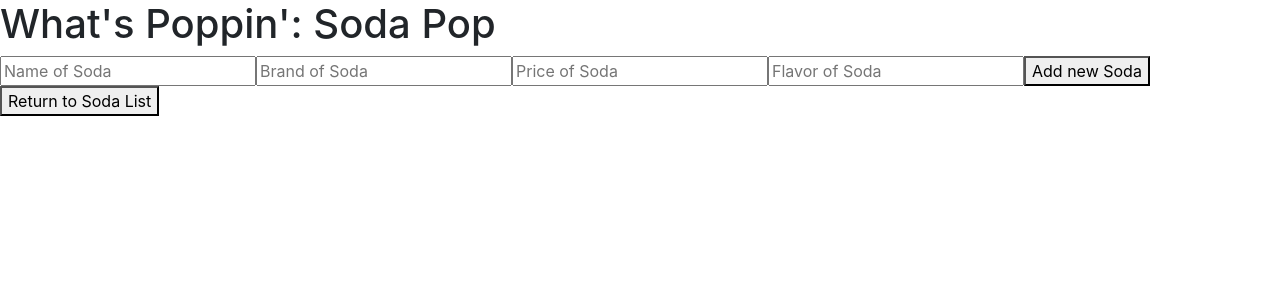
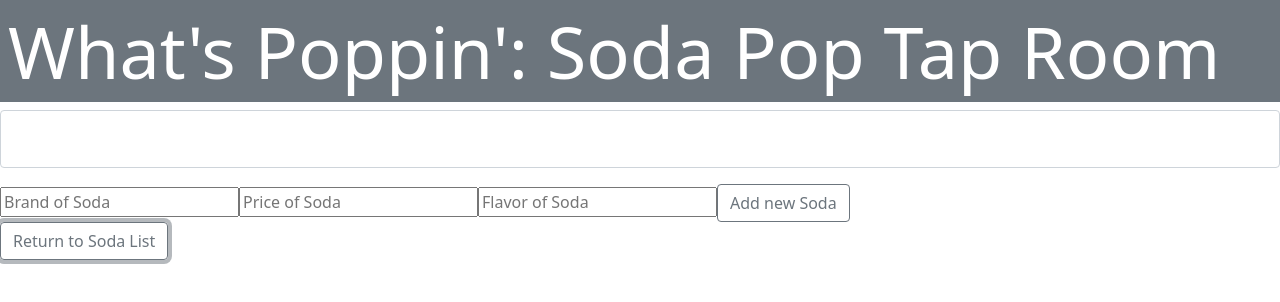
Before and after one commit to ebezjian/sodaroom-redux, a React (Create React App) app: page / in a window 1280 px wide. Both pictures are taken after a click on the button "Add Soda". Shown: the top 302 px of the page. Built offline with nearby package versions, Linux system fonts and the light colour scheme.

Commit message:
starting to style

```diff
--- a/package.json
+++ b/package.json
@@ -6,11 +6,13 @@
     "@testing-library/jest-dom": "^5.11.9",
     "@testing-library/react": "^11.2.5",
     "@testing-library/user-event": "^12.7.0",
-    "bootstrap": "^4.6.0",
+    "bootstrap": "^5.0.0-beta2",
+    "classnames": "^2.2.6",
     "react": "^17.0.1",
     "react-bootstrap": "^1.4.3",
     "react-dom": "^17.0.1",
     "react-scripts": "3.2.0",
+    "react-transition-group": "^4.4.1",
     "web-vitals": "^1.1.0"
   },
   "scripts": {
--- a/src/components/App.js
+++ b/src/components/App.js
@@ -2,12 +2,17 @@ import React from 'react';
 import Header from "./Header";
 import SodaControl from "./SodaControl";
 import 'bootstrap/dist/css/bootstrap.min.css';
+// import { Button } from 'react-bootstrap';
 
 function App() {
   return (
     <>
-    <Header />
-    <SodaControl />
+
+      <Header />
+
+    <div classname="container">
+      <SodaControl />
+    </div>
     </>
   );
 }
--- a/src/components/Header.js
+++ b/src/components/Header.js
@@ -2,7 +2,7 @@ import React from 'react';
 
 function Header(){
   return(
-    <h1>What's Poppin': Soda Pop</h1>
+    <h1 className="display-2 d-block p-2 bg-secondary text-white text-align center">What's Poppin': Soda Pop Tap Room</h1>
   );
 }
 
--- a/src/components/ReusableForm.js
+++ b/src/components/ReusableForm.js
@@ -1,14 +1,21 @@
 import React from 'react';
 import PropTypes from 'prop-types';
+import {Button} from 'react-bootstrap';
 
 function ReusableForm(props) {
   return(
     <>
       <form onSubmit={props.formSubmissionHandler}>
+      <div class="form-floating mb-3">
         <input
             type="text"
+            class="form-control"
+            id="floatingInput"
             name="name"
-          placeholder="Name of Soda" />
+            placeholder="Name of Soda"/>
+
+      </div>
+
           <input
             type="text"
             name="brand"
@@ -21,7 +28,8 @@ function ReusableForm(props) {
             type="text"
             name="flavor"
             placeholder="Flavor of Soda" />
-        <button type="submit">{props.buttonText}</button>
+          <Button   variant="outline-secondary" type="submit">{props.buttonText}</Button>
+
       </form>
     </>
   );
--- a/src/components/SodaControl.js
+++ b/src/components/SodaControl.js
@@ -3,6 +3,7 @@ import NewSodaForm from './NewSodaForm';
 import SodaList from './SodaList';
 import SodaDetail from './SodaDetail';
 import EditSodaForm from './EditSodaForm';
+import { Button } from 'react-bootstrap';
 
 class SodaControl extends React.Component {
   constructor(props) {
@@ -124,7 +125,7 @@ class SodaControl extends React.Component {
     return (
       <>
       {currentlyVisibleState}
-      <button onClick={this.handleClick}>{buttonText}</button>
+      <Button  variant="outline-secondary" onClick={this.handleClick}>{buttonText}</Button>
       </>
     );
   }
--- a/src/components/SodaDetail.js
+++ b/src/components/SodaDetail.js
@@ -1,5 +1,6 @@
 import React from 'react';
 import PropTypes from 'prop-types';
+import {Button} from 'react-bootstrap';
 
 
 function SodaDetail(props) {
@@ -14,10 +15,10 @@ function SodaDetail(props) {
     <h3>{soda.quantity} Pints</h3>
     <h3>{soda.flavor}</h3>
 
-    <button onClick={()=>props.onBuying(soda.id)}>Buy Soda</button>
+    <Button variant="outline-secondary" onClick={()=>props.onBuying(soda.id)}>Buy Soda</Button>
     {soda.quantity <= 10 && <button onClick={()=>props.onRestocking(soda.id, parseInt("#restock").val())}>Restock</button>}
-    <button onClick={ props.onClickingEdit }>Edit Soda</button>
-    <button onClick={()=> onClickingDelete(soda.id) }>Delete Soda</button>
+    <Button variant="outline-secondary" onClick={ props.onClickingEdit }>Edit Soda</Button>
+    <Button variant="outline-secondary" onClick={()=> onClickingDelete(soda.id) }>Delete Soda</Button>
     </>
   );
 }
--- a/src/index.js
+++ b/src/index.js
@@ -1,6 +1,7 @@
 import React from 'react';
 import ReactDOM from 'react-dom';
 import './index.css';
+import 'bootstrap/dist/css/bootstrap.css';
 import App from './components/App';
 import reportWebVitals from './reportWebVitals';
 
```
Also changed, not shown: src/index.css (line endings or trailing spaces), 1 other file (tests, documents, lock files or other folders). Lines whose indentation alone changed are shown as unchanged.
